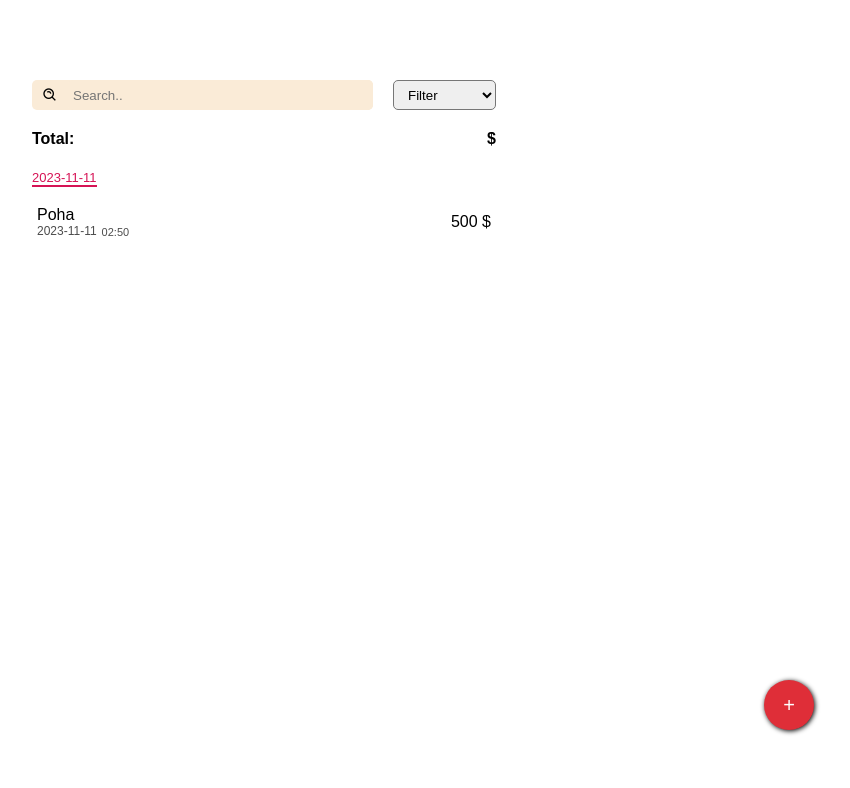
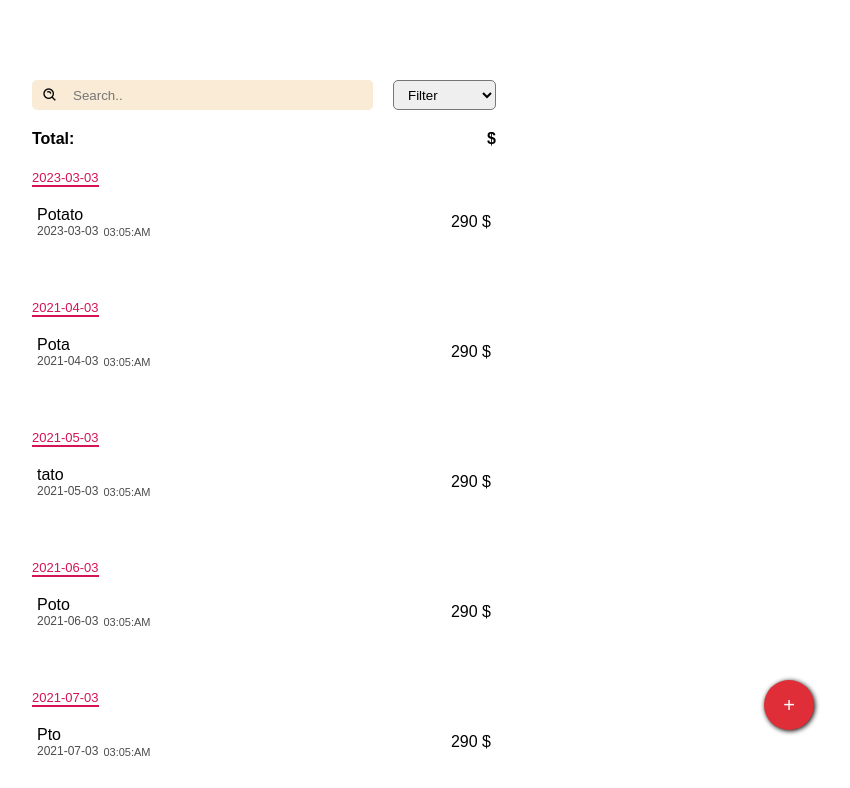
Before and after one commit to its-rajesh-smp/expense-tracker-refreshed, a React (Create React App) app: page / in a window 1280 px wide. Shown: the top 788 px of the page, without its empty margins (376-1226 px from the left). Built offline with nearby package versions, Linux system fonts and the light colour scheme.

Commit message:
Get Data From SomeWhere

```diff
--- a/src/Components/AddExpenseCard/AddExpenseCard.jsx
+++ b/src/Components/AddExpenseCard/AddExpenseCard.jsx
@@ -43,6 +43,7 @@ function AddExpenseCard() {
 
 
 
+
   return (
     // =====================
     <BlurCard>
--- a/src/Components/Transaction/Transaction.js
+++ b/src/Components/Transaction/Transaction.js
@@ -6,41 +6,58 @@ import { TotalAmount } from "../SillyComponents/SillyComponent";
 import AddExpenseCard from "../AddExpenseCard/AddExpenseCard";
 import ItemCover from "../ItemCover/ItemCover";
 import Item from "../Item/Item";
-
+import DATA from "../../Context/DATA/DATA";
 
 // Contexts
 import AddExpenseCard_Context from "../../Context/AddExpenseCard_State_Context/AddExpenseCardContext";
 import DataSend_Context from "../../Context/DataSendState_Context/DataSendContext";
 
-
 function Transaction() {
 
+  //! For Open Close AddExpense Card
+  const context_addExpenseCard = useContext(AddExpenseCard_Context);
 
 
+  //! Generating New Data For DOM
+  // Keys
+  const NEW_DATA_KEYS=Object.keys(DATA)
+  // Data From Keys
+  const NEW_DATA_ARRAY=NEW_DATA_KEYS.map((value)=>{
+    return(
+      <ItemCover date={value} key={value}>
+        {
+          DATA[value].map((innerValue)=>{
+            return (
+              <Item
+              key={Math.random()}
+              data={{
+                name: innerValue.name,
+                date:  innerValue.date,
+                time:  innerValue.time,
+                price: innerValue.price,
+              }}
+              />
+            )
+          })
+        }
+      </ItemCover>
+    )
+  })
 
-
-
-  const context_addExpenseCard=useContext(AddExpenseCard_Context)
 
 
   return (
     <>
       <AddHoverBtn />
 
-      {context_addExpenseCard.setAddCard_BOOL  &&  <AddExpenseCard/>}
-
-
+      {context_addExpenseCard.setAddCard_BOOL && <AddExpenseCard />}
 
       <FilterField />
 
       <TotalAmount />
 
+      {NEW_DATA_ARRAY}
 
-      <ItemCover date="2023-11-11">
-
-        <Item data={{name:"Poha",date:"2023-11-11",time:"02:50",price:"500"}} />
-
-      </ItemCover>
 
     </>
   );
--- /dev/null
+++ b/src/Context/DATA/DATA.js
@@ -0,0 +1,12 @@
+const DATA={
+    "2023-03-03":[{name:"Potato",date:"2023-03-03",time:"03:05:AM",price:290}],
+    "2021-04-03":[{name:"Pota",date:"2021-04-03",time:"03:05:AM",price:290}],
+    "2021-05-03":[{name:"tato",date:"2021-05-03",time:"03:05:AM",price:290}],
+    "2021-06-03":[{name:"Poto",date:"2021-06-03",time:"03:05:AM",price:290}],
+    "2021-07-03":[{name:"Pto",date:"2021-07-03",time:"03:05:AM",price:290},{name:"Pot",date:"2021-07-03",time:"03:05:AM",price:290}],
+    "2021-08-08":[{name:"P",date:"2021-08-08",time:"03:05:AM",price:290}],
+}
+
+
+
+export default DATA
--- a/src/Context/DataSendState_Context/DataSendState.js
+++ b/src/Context/DataSendState_Context/DataSendState.js
@@ -1,6 +1,6 @@
 import React, { useEffect, useRef, useState } from 'react';
 import DataSend_Context from './DataSendContext';
-
+import DATA from '../DATA/DATA';
 
 const DataSendState_Provider=(props)=>{
 
@@ -14,8 +14,13 @@ const DataSendState_Provider=(props)=>{
     useEffect(()=>{
         if(!dataSetter==""){
             console.log(dataSetter);
+            if (DATA[dataSetter.date]){
+                console.log("YES PRESENT ON DATA");
+            }
         }
     },[dataSetter])
+
+
 
 
 
```
